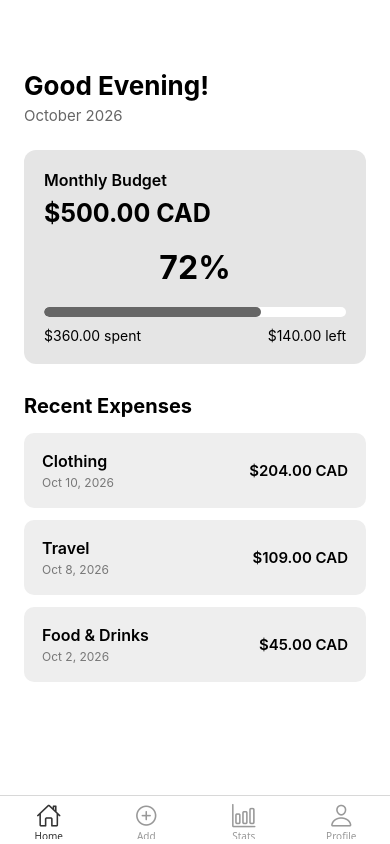
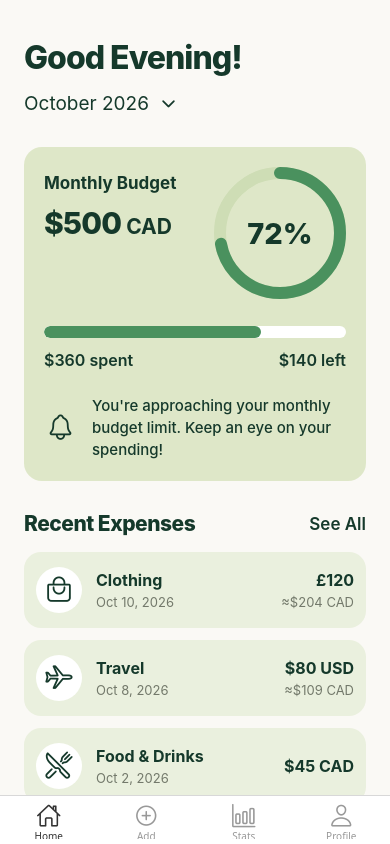
Before and after one commit to ksky666/IAT359-SpendWise, a React Native app: screen /Home in a window 390 px wide. Built offline with nearby package versions, Linux system fonts and the light colour scheme.

Commit message:
changed the layout of the home screen

```diff
--- a/package.json
+++ b/package.json
@@ -11,8 +11,9 @@
     "expo-status-bar": "~58.0.4",
     "react": "19.3.0",
     "react-native": "0.88.1",
-    "react-native-safe-area-context": "~5.10.1",
-    "react-native-screens": "~4.30.1"
+    "react-native-safe-area-context": "~5.11.1",
+    "react-native-screens": "~4.30.1",
+    "react-native-svg": "15.16.0"
   },
   "scripts": {
     "start": "expo start",
--- a/src/screens/HomeScreen.js
+++ b/src/screens/HomeScreen.js
@@ -1,144 +1,443 @@
 import React from "react";
-import { View, Text, StyleSheet, ScrollView } from "react-native";
+import {
+  Alert,
+  Pressable,
+  ScrollView,
+  StyleSheet,
+  Text,
+  View,
+} from "react-native";
+import { SafeAreaProvider, SafeAreaView } from "react-native-safe-area-context";
+import Svg, { Circle } from "react-native-svg";
+import Ionicons from "@expo/vector-icons/Ionicons";
+import { colors } from "../theme";
 
-export default function HomeScreen() {
+const ui = {
+  text: colors.primary,
+  muted: "#73796B",
+  expenseBackground: "#EAF0DE",
+  ringBackground: "#CEDDB5",
+};
+
+function CircularProgress({ percentage }) {
+  const size = 132;
+  const strokeWidth = 12;
+  const radius = (size - strokeWidth) / 2;
+  const circumference = 2 * Math.PI * radius;
+  const progress = Math.max(0, Math.min(percentage, 100));
+
+  return (
+    <View
+      style={styles.ring}
+      accessible
+      accessibilityRole="progressbar"
+      accessibilityLabel="Monthly budget spent"
+      accessibilityValue={{
+        min: 0,
+        max: 100,
+        now: progress,
+        text: `${percentage.toFixed(0)} percent spent`,
+      }}
+    >
+      <Svg width={size} height={size} viewBox={`0 0 ${size} ${size}`}>
+        <Circle
+          cx={size / 2}
+          cy={size / 2}
+          r={radius}
+          stroke={ui.ringBackground}
+          strokeWidth={strokeWidth}
+          fill="none"
+        />
+
+        {progress > 0 && (
+          <Circle
+            cx={size / 2}
+            cy={size / 2}
+            r={radius}
+            stroke={colors.secondary}
+            strokeWidth={strokeWidth}
+            fill="none"
+            strokeDasharray={`${circumference} ${circumference}`}
+            strokeDashoffset={circumference * (1 - progress / 100)}
+            strokeLinecap="round"
+            rotation={-90}
+            origin={`${size / 2}, ${size / 2}`}
+          />
+        )}
+      </Svg>
+
+      <View style={styles.ringLabel}>
+        <Text style={styles.percentage}>{percentage.toFixed(0)}%</Text>
+      </View>
+    </View>
+  );
+}
+
+function HomeContent({ navigation }) {
   // Temporary data for UI development
   const monthlyBudget = 500;
   const totalSpent = 360;
   const remaining = monthlyBudget - totalSpent;
-  const spendingPercentage = (totalSpent / monthlyBudget) * 100;
+  const spendingPercentage =
+    monthlyBudget > 0 ? (totalSpent / monthlyBudget) * 100 : 0;
+
+  const progress = Math.max(0, Math.min(spendingPercentage, 100));
 
   const recentExpenses = [
-    { id: "1", name: "Clothing", amount: 204, date: "Oct 10, 2026" },
-    { id: "2", name: "Travel", amount: 109, date: "Oct 8, 2026" },
-    { id: "3", name: "Food & Drinks", amount: 45, date: "Oct 2, 2026" },
+    {
+      id: "1",
+      name: "Clothing",
+      amount: 204,
+      date: "Oct 10, 2026",
+      originalAmount: "£120",
+      icon: "bag-handle-outline",
+    },
+    {
+      id: "2",
+      name: "Travel",
+      amount: 109,
+      date: "Oct 8, 2026",
+      originalAmount: "$80 USD",
+      icon: "airplane-outline",
+    },
+    {
+      id: "3",
+      name: "Food & Drinks",
+      amount: 45,
+      date: "Oct 2, 2026",
+      originalAmount: null,
+      icon: "restaurant-outline",
+    },
   ];
 
+  // Route names are placeholders: match these to your navigator.
+  function openScreen(route) {
+    if (navigation?.navigate) {
+      navigation.navigate(route);
+      return;
+    }
+
+    Alert.alert(
+      "Navigation placeholder",
+      `Connect this button to your ${route} screen.`,
+    );
+  }
+
+  function openMonthPicker() {
+    Alert.alert("Select month", "This is a placeholder for your month picker.");
+  }
+
+  const budgetMessage =
+    remaining < 0
+      ? "You've exceeded your monthly budget limit. Keep an eye on your spending!"
+      : remaining === 0
+        ? "You've reached your monthly budget limit. Keep an eye on your spending!"
+        : "You're approaching your monthly budget limit. Keep an eye on your spending!";
+
   return (
-    <ScrollView style={styles.container} contentContainerStyle={styles.content}>
+    <SafeAreaView style={styles.screen} edges={["top", "bottom"]}>
+      <ScrollView
+        style={styles.scroll}
+        contentContainerStyle={styles.content}
+        showsVerticalScrollIndicator={false}
+      >
+        <View style={styles.header}>
           <Text style={styles.greeting}>Good Evening!</Text>
+
+          <Pressable
+            onPress={openMonthPicker}
+            style={styles.monthButton}
+            accessibilityRole="button"
+            accessibilityLabel="Select month, October 2026"
+            hitSlop={8}
+          >
             <Text style={styles.month}>October 2026</Text>
+            <Ionicons name="chevron-down" size={19} color={colors.primary} />
+          </Pressable>
+        </View>
 
         <View style={styles.budgetCard}>
+          <View style={styles.budgetTop}>
+            <View style={styles.budgetDetails}>
               <Text style={styles.cardLabel}>Monthly Budget</Text>
-        <Text style={styles.budgetAmount}>${monthlyBudget.toFixed(2)} CAD</Text>
 
-        <Text style={styles.percentage}>{spendingPercentage.toFixed(0)}%</Text>
+              <Text style={styles.budgetAmount}>
+                ${monthlyBudget.toFixed(0)}
+                <Text style={styles.budgetCurrency}> CAD</Text>
+              </Text>
+            </View>
+
+            <CircularProgress percentage={spendingPercentage} />
+          </View>
 
           <View style={styles.progressBackground}>
-          <View
-            style={[
-              styles.progressFill,
-              { width: `${Math.min(spendingPercentage, 100)}%` },
-            ]}
-          />
+            <View style={[styles.progressFill, { width: `${progress}%` }]} />
           </View>
 
           <View style={styles.budgetRow}>
-          <Text>${totalSpent.toFixed(2)} spent</Text>
-          <Text>${remaining.toFixed(2)} left</Text>
-        </View>
+            <Text style={styles.budgetCaption}>
+              ${totalSpent.toFixed(0)} spent
+            </Text>
+
+            <Text style={styles.budgetCaption}>
+              ${Math.abs(remaining).toFixed(0)}{" "}
+              {remaining < 0 ? "over" : "left"}
+            </Text>
           </View>
 
+          {spendingPercentage >= 70 && (
+            <View style={styles.warningRow}>
+              <Ionicons
+                name="notifications-outline"
+                size={29}
+                color={colors.primary}
+              />
+              <Text style={styles.warningText}>{budgetMessage}</Text>
+            </View>
+          )}
+        </View>
+
+        <View style={styles.sectionHeader}>
           <Text style={styles.sectionTitle}>Recent Expenses</Text>
+
+          <Pressable
+            onPress={() => openScreen("Expenses")}
+            accessibilityRole="button"
+            hitSlop={8}
+          >
+            <Text style={styles.seeAll}>See All</Text>
+          </Pressable>
+        </View>
 
         {recentExpenses.map((expense) => (
           <View key={expense.id} style={styles.expenseCard}>
-          <View>
+            <View style={styles.expenseIcon}>
+              <Ionicons name={expense.icon} size={29} color={colors.primary} />
+            </View>
+
+            <View style={styles.expenseDetails}>
               <Text style={styles.expenseName}>{expense.name}</Text>
               <Text style={styles.expenseDate}>{expense.date}</Text>
             </View>
+
+            <View style={styles.expenseAmounts}>
               <Text style={styles.expenseAmount}>
-            ${expense.amount.toFixed(2)} CAD
+                {expense.originalAmount ?? `$${expense.amount.toFixed(0)} CAD`}
               </Text>
+
+              {expense.originalAmount && (
+                <Text style={styles.convertedAmount}>
+                  ≈${expense.amount.toFixed(0)} CAD
+                </Text>
+              )}
+            </View>
           </View>
         ))}
       </ScrollView>
+    </SafeAreaView>
+  );
+}
+
+export default function HomeScreen(props) {
+  return (
+    <SafeAreaProvider>
+      <HomeContent {...props} />
+    </SafeAreaProvider>
   );
 }
 
 const styles = StyleSheet.create({
-  container: {
+  screen: {
     flex: 1,
-    backgroundColor: "#FFFFFF",
+    backgroundColor: colors.background,
+  },
+  scroll: {
+    flex: 1,
   },
   content: {
-    padding: 24,
-    paddingTop: 70,
-    paddingBottom: 30,
+    width: "100%",
+    maxWidth: 540,
+    alignSelf: "center",
+    paddingHorizontal: 24,
+    paddingTop: 38,
+    paddingBottom: 24,
+  },
+  header: {
+    marginBottom: 28,
   },
   greeting: {
-    fontSize: 26,
-    fontWeight: "bold",
+    color: ui.text,
+    fontSize: 32,
+    fontWeight: "800",
+    letterSpacing: -1,
+  },
+  monthButton: {
+    flexDirection: "row",
+    alignItems: "center",
+    alignSelf: "flex-start",
+    marginTop: 10,
+    minHeight: 32,
   },
   month: {
-    fontSize: 15,
-    color: "#666666",
-    marginTop: 5,
-    marginBottom: 25,
+    color: ui.text,
+    fontSize: 19,
+    marginRight: 10,
   },
   budgetCard: {
-    backgroundColor: "#E5E5E5",
-    borderRadius: 12,
+    backgroundColor: colors.sage,
+    borderRadius: 18,
     padding: 20,
     marginBottom: 30,
   },
+  budgetTop: {
+    flexDirection: "row",
+    justifyContent: "space-between",
+    alignItems: "flex-start",
+    marginBottom: 27,
+  },
+  budgetDetails: {
+    flex: 1,
+    paddingTop: 6,
+    paddingRight: 8,
+  },
   cardLabel: {
-    fontSize: 16,
-    fontWeight: "600",
+    color: ui.text,
+    fontSize: 17,
+    fontWeight: "700",
   },
   budgetAmount: {
-    fontSize: 25,
-    fontWeight: "bold",
-    marginTop: 8,
+    color: ui.text,
+    fontSize: 30,
+    fontWeight: "800",
+    marginTop: 12,
+    letterSpacing: -0.8,
+  },
+  budgetCurrency: {
+    fontSize: 21,
+    fontWeight: "700",
+    letterSpacing: 0,
+  },
+  ring: {
+    width: 132,
+    height: 132,
+    position: "relative",
+    flexShrink: 0,
+  },
+  ringLabel: {
+    position: "absolute",
+    top: 0,
+    left: 0,
+    right: 0,
+    bottom: 0,
+    alignItems: "center",
+    justifyContent: "center",
   },
   percentage: {
-    fontSize: 32,
-    fontWeight: "bold",
-    textAlign: "center",
-    marginVertical: 20,
+    color: ui.text,
+    fontSize: 29,
+    fontWeight: "800",
   },
   progressBackground: {
-    height: 10,
-    backgroundColor: "#FFFFFF",
-    borderRadius: 10,
+    height: 12,
+    backgroundColor: colors.white,
+    borderRadius: 6,
     overflow: "hidden",
   },
   progressFill: {
     height: "100%",
-    backgroundColor: "#666666",
-    borderRadius: 10,
+    backgroundColor: colors.secondary,
+    borderRadius: 6,
   },
   budgetRow: {
     flexDirection: "row",
     justifyContent: "space-between",
-    marginTop: 10,
+    flexWrap: "wrap",
+    marginTop: 12,
   },
-  sectionTitle: {
-    fontSize: 20,
-    fontWeight: "bold",
-    marginBottom: 15,
+  budgetCaption: {
+    color: ui.text,
+    fontSize: 16,
+    fontWeight: "600",
   },
-  expenseCard: {
-    backgroundColor: "#EEEEEE",
-    padding: 18,
-    borderRadius: 10,
-    marginBottom: 12,
+  warningRow: {
+    flexDirection: "row",
+    alignItems: "center",
+    marginTop: 25,
+    paddingHorizontal: 2,
+  },
+  warningText: {
+    flex: 1,
+    color: ui.text,
+    fontSize: 15,
+    fontWeight: "500",
+    lineHeight: 22,
+    marginLeft: 17,
+  },
+  sectionHeader: {
     flexDirection: "row",
     justifyContent: "space-between",
     alignItems: "center",
+    marginBottom: 16,
+  },
+  sectionTitle: {
+    flex: 1,
+    color: ui.text,
+    fontSize: 21,
+    fontWeight: "800",
+    marginRight: 12,
+    letterSpacing: -0.5,
+  },
+  seeAll: {
+    color: ui.text,
+    fontSize: 17,
+    fontWeight: "600",
+  },
+  expenseCard: {
+    flexDirection: "row",
+    alignItems: "center",
+    backgroundColor: ui.expenseBackground,
+    borderRadius: 17,
+    paddingHorizontal: 12,
+    paddingVertical: 15,
+    marginBottom: 12,
+  },
+  expenseIcon: {
+    width: 46,
+    height: 46,
+    borderRadius: 23,
+    backgroundColor: colors.white,
+    alignItems: "center",
+    justifyContent: "center",
+    marginRight: 14,
+  },
+  expenseDetails: {
+    flex: 1,
+    marginRight: 8,
   },
   expenseName: {
+    color: ui.text,
     fontSize: 16,
-    fontWeight: "600",
+    fontWeight: "700",
   },
   expenseDate: {
-    fontSize: 12,
-    color: "#777777",
+    color: ui.muted,
+    fontSize: 13,
     marginTop: 4,
   },
+  expenseAmounts: {
+    alignItems: "flex-end",
+    flexShrink: 1,
+  },
   expenseAmount: {
-    fontSize: 15,
-    fontWeight: "600",
+    color: ui.text,
+    fontSize: 16,
+    fontWeight: "700",
+    textAlign: "right",
+  },
+  convertedAmount: {
+    color: ui.muted,
+    fontSize: 13,
+    marginTop: 4,
+    textAlign: "right",
   },
 });
--- /dev/null
+++ b/src/theme.js
@@ -0,0 +1,11 @@
+export const colors = {
+  primary: "#15392B",
+  secondary: "#4A915E",
+  sage: "#DEE7C8",
+  background: "#FAF9F5",
+
+  warning: "#C58A35",
+  error: "#C45454",
+
+  white: "#FFFFFF",
+};
```
Also changed, not shown: 1 other file (tests, documents, lock files or other folders). Lines whose indentation alone changed are shown as unchanged.
